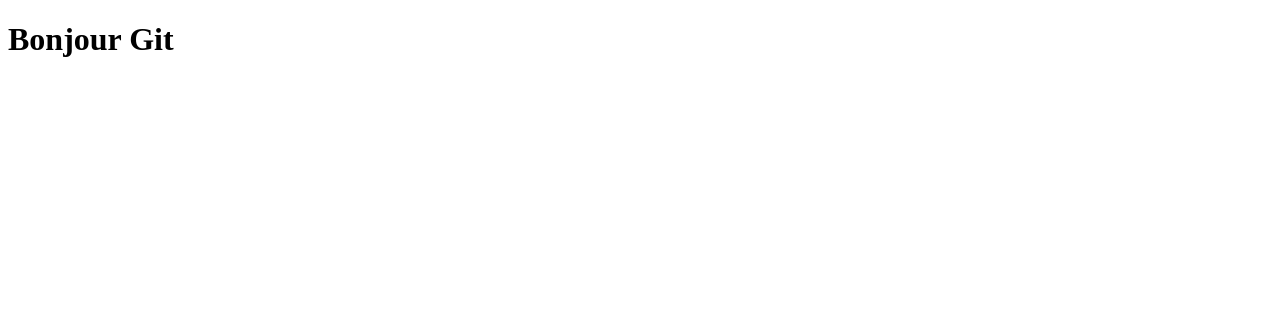
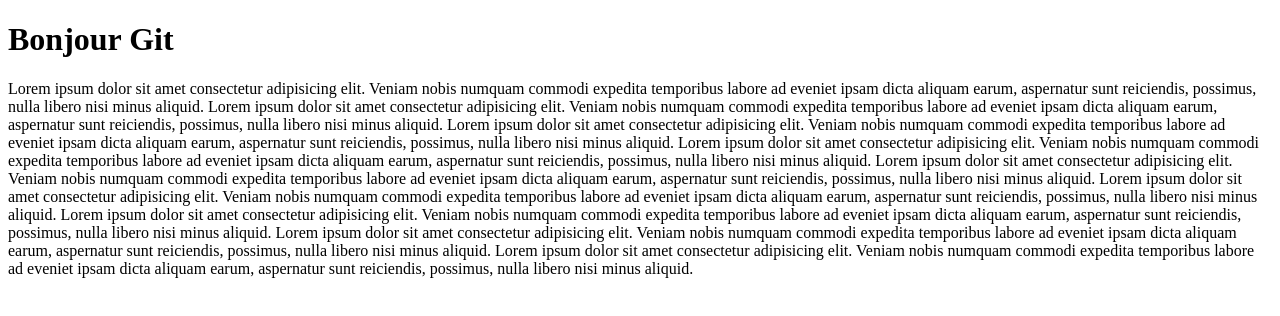
Before and after one commit to afbfdev/projetgit, a plain HTML site: page index.html in a window 1280 px wide. Drawn offline with Linux system fonts and the light colour scheme.

Commit message:
ajout paragraphe

```diff
--- a/index.html
+++ b/index.html
@@ -7,5 +7,16 @@
 </head>
 <body>
     <h1>Bonjour Git</h1>
+    <p>
+        Lorem ipsum dolor sit amet consectetur adipisicing elit. Veniam nobis numquam commodi expedita temporibus labore ad eveniet ipsam dicta aliquam earum, aspernatur sunt reiciendis, possimus, nulla libero nisi minus aliquid.
+        Lorem ipsum dolor sit amet consectetur adipisicing elit. Veniam nobis numquam commodi expedita temporibus labore ad eveniet ipsam dicta aliquam earum, aspernatur sunt reiciendis, possimus, nulla libero nisi minus aliquid.
+        Lorem ipsum dolor sit amet consectetur adipisicing elit. Veniam nobis numquam commodi expedita temporibus labore ad eveniet ipsam dicta aliquam earum, aspernatur sunt reiciendis, possimus, nulla libero nisi minus aliquid.
+        Lorem ipsum dolor sit amet consectetur adipisicing elit. Veniam nobis numquam commodi expedita temporibus labore ad eveniet ipsam dicta aliquam earum, aspernatur sunt reiciendis, possimus, nulla libero nisi minus aliquid.
+        Lorem ipsum dolor sit amet consectetur adipisicing elit. Veniam nobis numquam commodi expedita temporibus labore ad eveniet ipsam dicta aliquam earum, aspernatur sunt reiciendis, possimus, nulla libero nisi minus aliquid.
+        Lorem ipsum dolor sit amet consectetur adipisicing elit. Veniam nobis numquam commodi expedita temporibus labore ad eveniet ipsam dicta aliquam earum, aspernatur sunt reiciendis, possimus, nulla libero nisi minus aliquid.
+        Lorem ipsum dolor sit amet consectetur adipisicing elit. Veniam nobis numquam commodi expedita temporibus labore ad eveniet ipsam dicta aliquam earum, aspernatur sunt reiciendis, possimus, nulla libero nisi minus aliquid.
+        Lorem ipsum dolor sit amet consectetur adipisicing elit. Veniam nobis numquam commodi expedita temporibus labore ad eveniet ipsam dicta aliquam earum, aspernatur sunt reiciendis, possimus, nulla libero nisi minus aliquid.
+        Lorem ipsum dolor sit amet consectetur adipisicing elit. Veniam nobis numquam commodi expedita temporibus labore ad eveniet ipsam dicta aliquam earum, aspernatur sunt reiciendis, possimus, nulla libero nisi minus aliquid.
+    </p>
 </body>
 </html>
```
